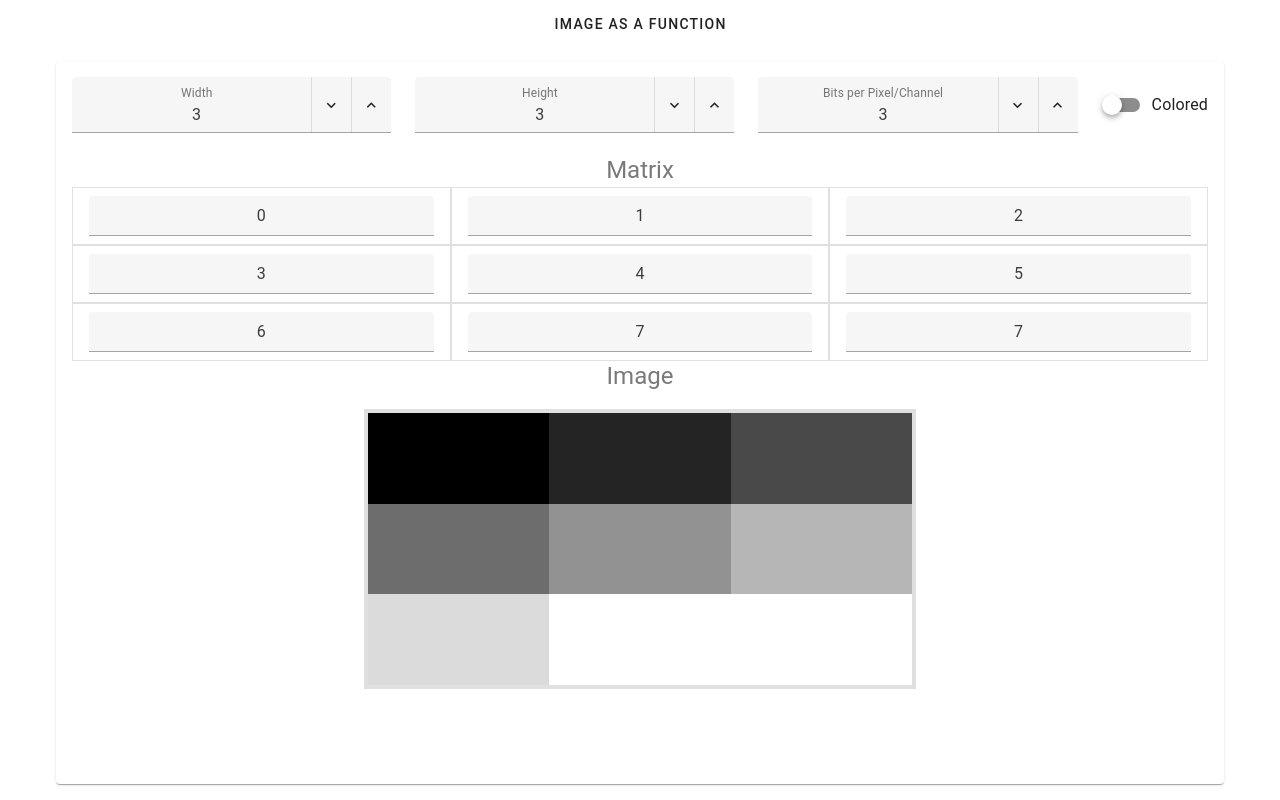
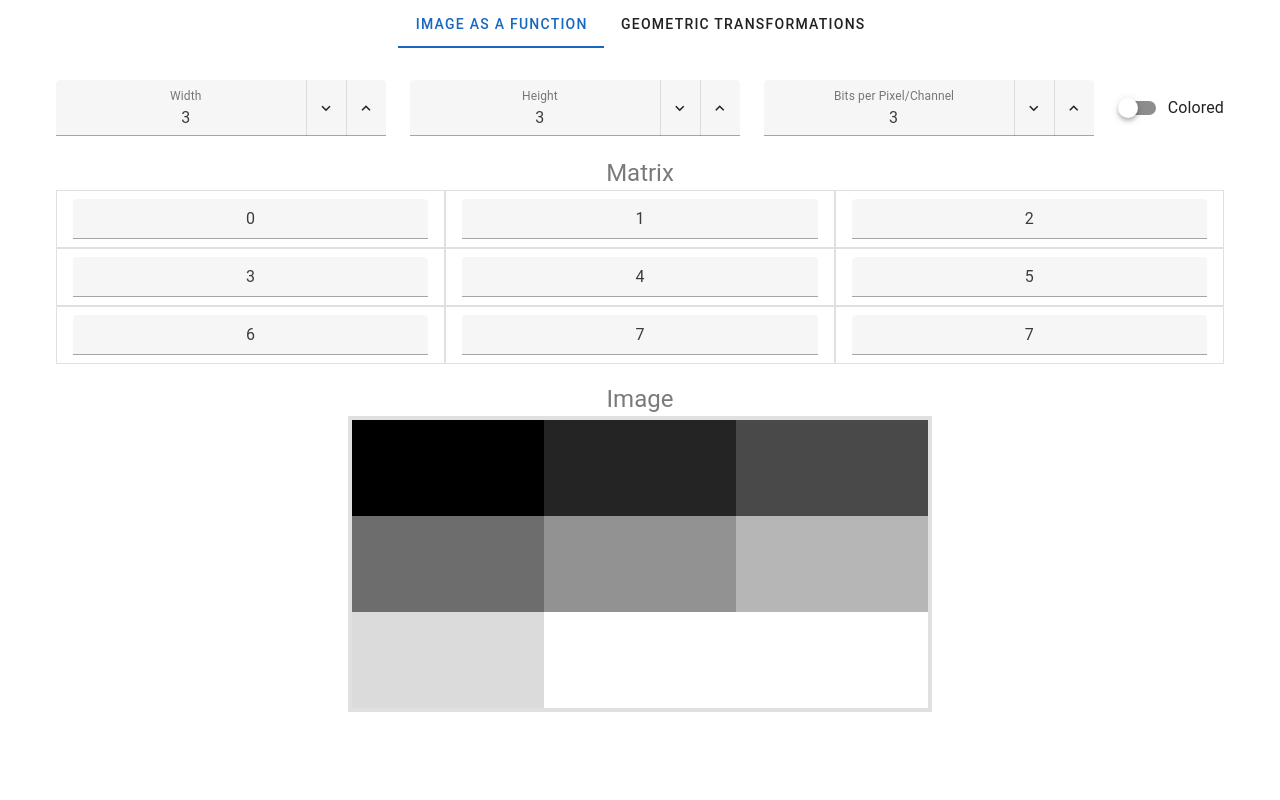
Before and after one commit to GniLudio/ele510-demos, a Vue app: page / in a window 1280 px wide. Built offline with nearby package versions, Linux system fonts and the light colour scheme; a small style sheet from the web is missing.

Commit message:
Fix highlighted tab and spacing

```diff
--- a/src/App.vue
+++ b/src/App.vue
@@ -1,20 +1,17 @@
 <template>
 	<v-app>
 		<v-main class="d-flex flex-column">
-			<v-tabs v-model="tab" align-tabs="center">
-				<v-tab value="1">Image as a Function</v-tab>
+			<v-tabs v-model="tab" align-tabs="center" color="primary">
+				<v-tab :value="1">Image as a Function</v-tab>
+				<v-tab :value="2">Geometric Transformations</v-tab>
 			</v-tabs>
-			<v-container class="fill-height">
-				<v-card class="fill-height flex-grow-1 d-flex">
-					<v-tabs-window class="w-100 fill-height" v-model="tab">
-						<v-tabs-window-item value="1" class="fill-height">
-							<ImageAsAFunction></ImageAsAFunction>
-						</v-tabs-window-item>
-					</v-tabs-window>
-				</v-card>
-
+			<v-container fluid>
+				<v-tabs-window v-model="tab">
+					<v-tabs-window-item :value="1">
+						<ImageAsAFunction />
+					</v-tabs-window-item>
+				</v-tabs-window>
 			</v-container>
-
 
 		</v-main>
 	</v-app>
--- /dev/null
+++ b/src/demos/GeometricTransformations.vue
@@ -0,0 +1,3 @@
+<template>
+	Hello
+</template>
--- a/src/demos/ImageAsAFunction.vue
+++ b/src/demos/ImageAsAFunction.vue
@@ -15,7 +15,7 @@
 			</v-col>
 		</v-row>
 		<v-label class="text-h5">Matrix</v-label>
-		<v-table>
+		<v-table class="mb-5">
 			<tbody>
 				<tr v-for="(row, y) in matrix" :key="y">
 					<td v-for="(cell, x) in row" :key="x" class="border py-2 overflow-hidden">
@@ -34,10 +34,8 @@
 				</tr>
 			</tbody>
 		</v-table>
-		<v-label class="text-h5">Image</v-label>
-		<v-container>
-			<canvas id="canvas" class="w-50 border border-lg"></canvas>
-		</v-container>
+		<v-label class="text-h5">Image</v-label><br />
+		<canvas id="canvas" class="w-50 border border-lg"></canvas>
 	</v-container>
 
 </template>
```
